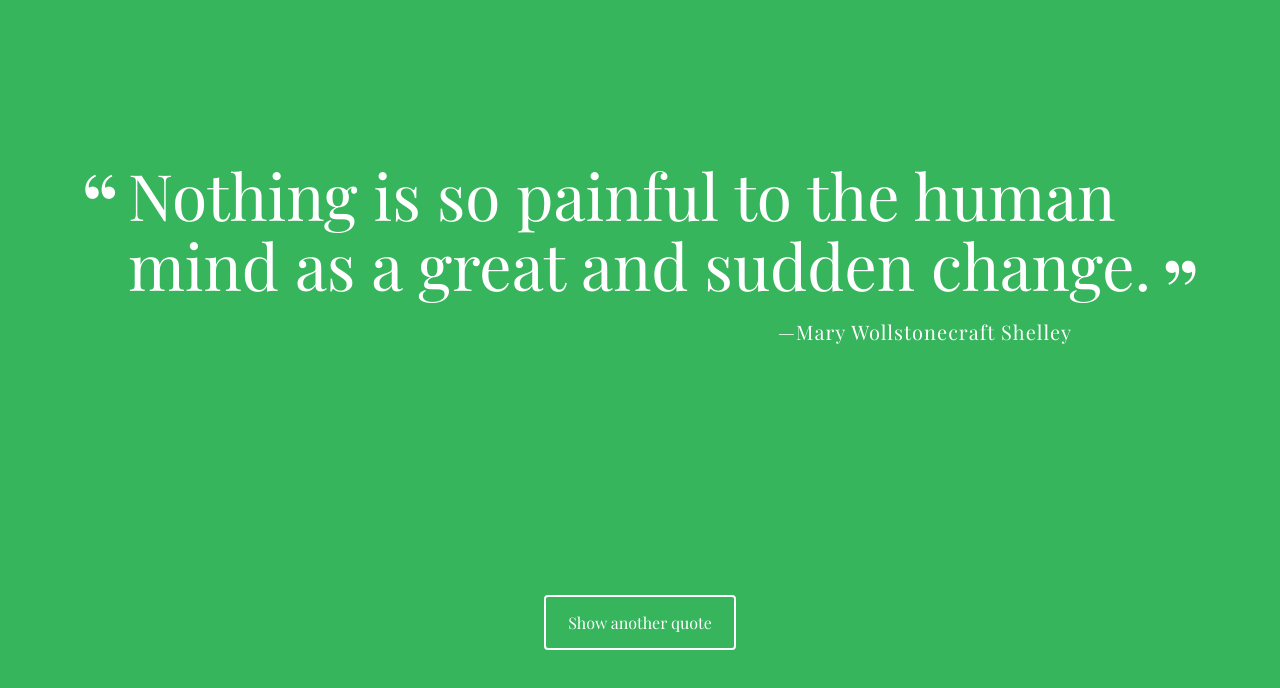
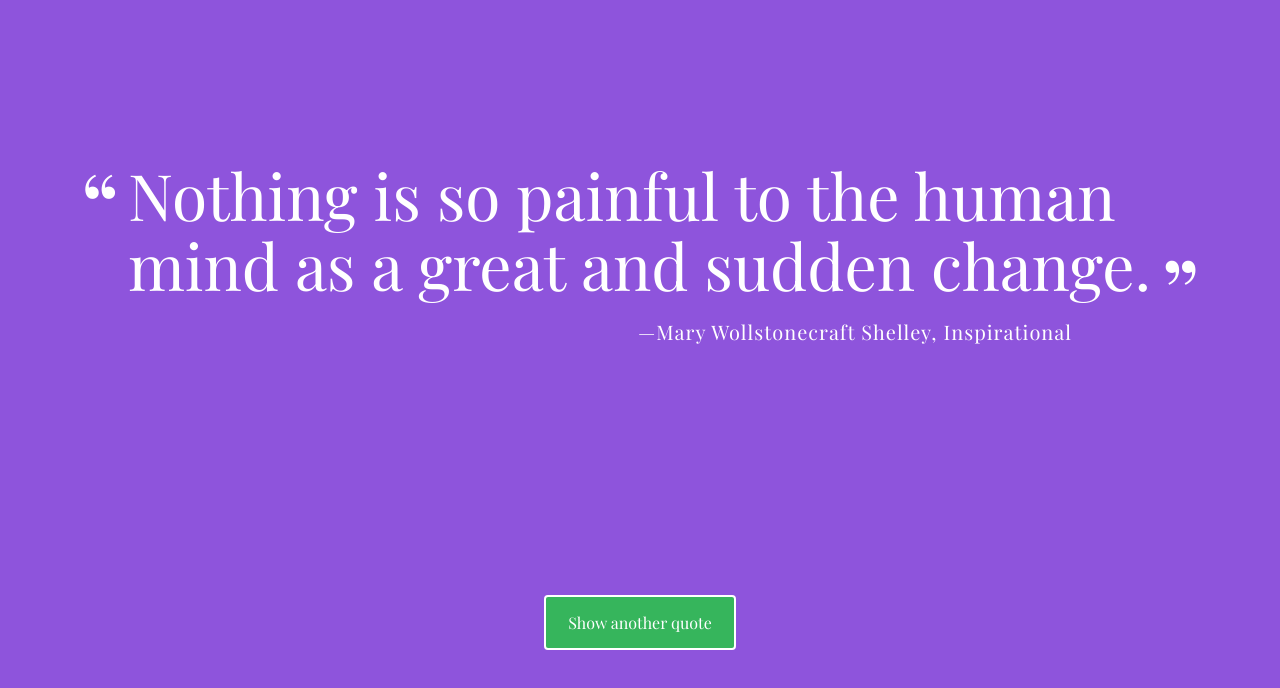
Before and after one commit to Tonio-GP/tech-degree_project_1, a plain HTML site: page techdegree_project_1/index.html in a window 1280 px wide. Both pictures are taken after a click on the button "Show another quote". Drawn offline with nearby package versions, Linux system fonts and the light colour scheme; a web font is replaced by a local one.

Commit message:
Add files via upload

```diff
--- a/techdegree_project_1/index.html
+++ b/techdegree_project_1/index.html
@@ -7,7 +7,7 @@
   <link rel="stylesheet" href="css/normalize.css">
   <link rel="stylesheet" href="css/styles.css">
 </head>
-<body>
+<body id="body1">
   <div class="container">
     <div id="quote-box">
       <p class="quote">Every great developer you know got there by solving problems they were unqualified to solve until they actually did it.</p>
--- a/techdegree_project_1/js/script.js
+++ b/techdegree_project_1/js/script.js
@@ -4,32 +4,45 @@
 // Create the array of quote objects and name it quotes
 var myQuotes = [
   {quote : "Never doubt that a small group of thoughtful, committed, citizens can change the world. Indeed, it is the only thing that ever has.",
-  person : "Margaret Mead" },
+  person : "Margaret Mead" ,
+  tags : "Inspirational"
+  },
   {quote : "Things change. And friends leave. Life doesn't stop for anybody.",
-  person : " Stephen Chbosky"
+  person : " Stephen Chbosky" ,
+  tags : "Inspirational"
   },
   {quote : "Everyone thinks of changing the world, but no one thinks of changing himself.",
-  person : "Leo Tolstoy"
+  person : "Leo Tolstoy" ,
+  tags : "Inspirational"
   },
   {quote : "Grief does not change you, Hazel. It reveals you.",
-  person : "John Green"
+  person : "John Green" ,
+  tags : "Inspirational"
   },
   {quote : "Education is the most powerful weapon which you can use to change the world.",
-  person : "Nelson Mandela"
+  person : "Nelson Mandela" ,
+  tags : "Inspirational"
   },
   {quote : "The world as we have created it is a process of our thinking. It cannot be changed without changing our thinking.",
-  person : "Albert Einstein"
+  person : "Albert Einstein" ,
+  tags : "Inspirational"
   },
   {quote : "Nothing is so painful to the human mind as a great and sudden change.",
-  person : "Mary Wollstonecraft Shelley"
+  person : "Mary Wollstonecraft Shelley" ,
+  tags : "Inspirational"
   },
   {quote : "Yesterday I was clever, so I wanted to change the world. Today I am wise, so I am changing myself.",
-  person : "Remi"
+  person : "Remi" ,
+  tags : "Inspirational"
   }
 ];
 
 var randomQuote;
 var randomPerson;
+var randomTags;
+var r;
+var g;
+var b;
 
 // Create the getRandomQuuote function and name it getRandomQuote
 function getRandomQuuote (){
@@ -37,16 +50,23 @@ function getRandomQuuote (){
   var arrayElement = myQuotes[randomNumber];
   randomQuote = arrayElement.quote;
   randomPerson = arrayElement.person;
+  randomTags = arrayElement.tags;
+  r = Math.floor(Math.random() * 255);
+  g = Math.floor(Math.random() * 255);
+  b = Math.floor(Math.random() * 255);
 }
 
 // Create the printQuote funtion and name it printQuote
 function printQuote(){
   getRandomQuuote();
-  document.getElementById("quote-box").innerHTML = "<p class='quote'>"+randomQuote+"</p>";
-  document.getElementById("quote-box").innerHTML += "<p class='source'>"+randomPerson+"</p>";
+  document.getElementById("quote-box").innerHTML = "<p class='quote'>" + randomQuote + "</p>";
+  document.getElementById("quote-box").innerHTML += "<p class='source'>" + randomPerson + ", " + randomTags + "</p>";
+  //document.getElementById("body1").style.backgroundColor = rgb(r,g,b);
+  document.getElementById("body1").style.backgroundColor = 'rgb(' + r + ',' + g + ',' + b + ')';
   //document.write();
 }
 
 // This event listener will respond to "Show another quote" button clicks
 // when user clicks anywhere on the button, the "printQuote" function is called
 document.getElementById('loadQuote').addEventListener("click", printQuote, false);
+setInterval(printQuote, 10000);
```
